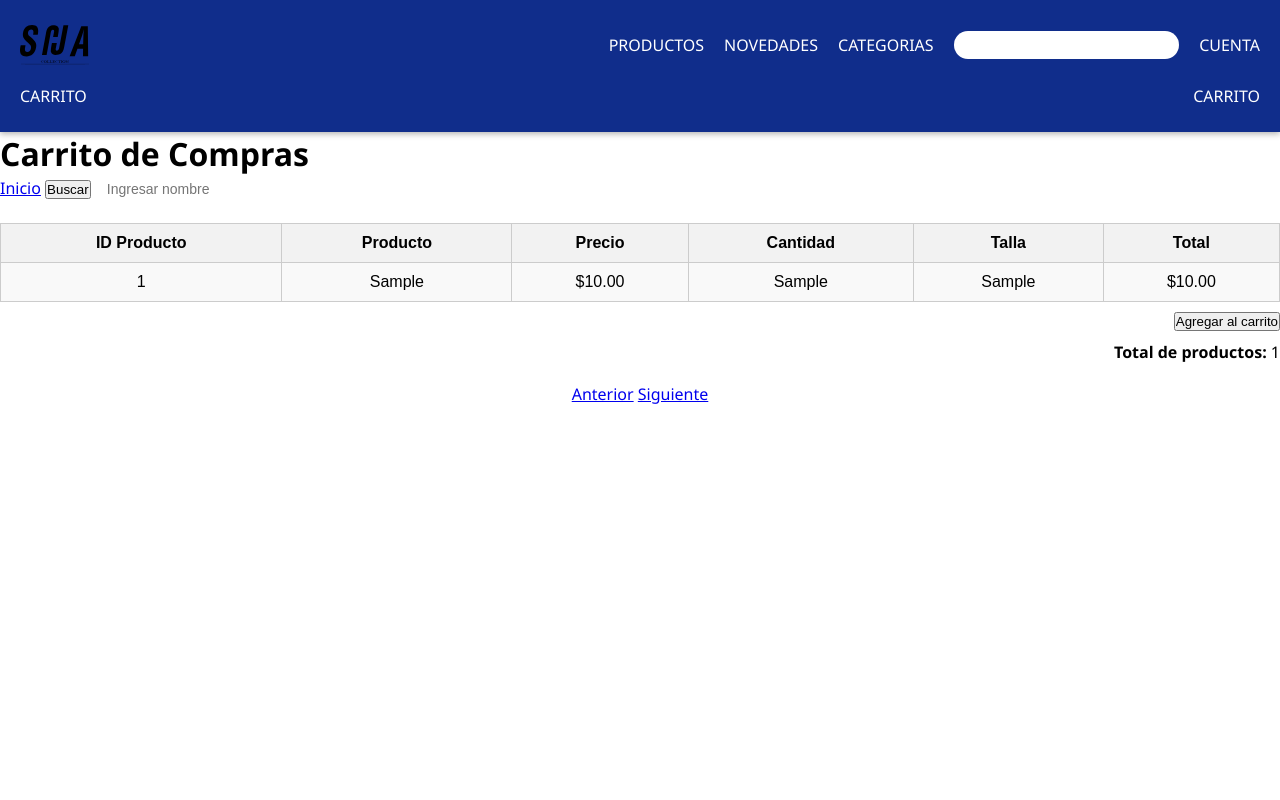
After one commit to JoseMarca17/proyecto_progra, a PHP site: page /carrito.php in a window 1280 px wide. The commit adds this page. Run offline with PHP 8.4, Linux system fonts and the light colour scheme; tables that the repository leaves empty or names only in its code hold one stand-in row (values such as "Sample post").

Commit message:
actualizaciones menores y carrito

```diff
--- /dev/null
+++ b/carrito.php
@@ -0,0 +1,133 @@
+<?php
+session_start();
+include('conexion.php');
+include 'header.html';
+?>
+
+<!DOCTYPE html>
+<html lang="es">
+<head>
+    <meta charset="UTF-8">
+    <title>Carrito de Compras</title>
+    <meta name="viewport" content="width=device-width, initial-scale=1">
+    <link rel="stylesheet" href="style.css">
+    <style>
+    table {
+        width: 100%;
+        border-collapse: collapse;
+        margin-top: 20px;
+        font-family: Arial, sans-serif;
+    }
+
+    th, td {
+        padding: 10px;
+        border: 1px solid #ccc;
+        text-align: center;
+    }
+
+    th {
+        background-color: #f2f2f2;
+        font-weight: bold;
+    }
+
+    tr:nth-child(even) {
+        background-color: #f9f9f9;
+    }
+
+    .boton-general {
+        margin-top: 15px;
+        padding: 10px 20px;
+        background-color: #28a745;
+        color: white;
+        border: none;
+        border-radius: 5px;
+        cursor: pointer;
+        font-size: 16px;
+    }
+
+    .boton-general:hover {
+        background-color: #218838;
+    }
+</style>
+
+</head>
+<body>
+<div class="ContenedorPrincipal">
+
+<?php
+$filasmax = 5;
+$pagina = isset($_GET['pag']) ? (int)$_GET['pag'] : 1;
+$inicio = ($pagina - 1) * $filasmax;
+
+if (isset($_POST['btnbuscar'])) {
+    $buscar = mysqli_real_escape_string($conn, $_POST['txtbuscar']);
+    $sqlprod = mysqli_query($conn, "SELECT * FROM compra_prueba WHERE producto LIKE '%$buscar%'");
+} else {
+    $sqlprod = mysqli_query($conn, "SELECT * FROM compra_prueba ORDER BY id DESC LIMIT $inicio, $filasmax");
+}
+
+$resultadoMaximo = mysqli_query($conn, "SELECT COUNT(*) as total FROM compra_prueba");
+$maxusutabla = mysqli_fetch_assoc($resultadoMaximo)['total'];
+?>
+
+<div class="ContenedorTabla">
+    <form method="POST">
+        <h1>Carrito de Compras</h1>
+        <div style="text-align:left">
+            <a href="carrito.php" class="BotonesUsuarios">Inicio</a>
+            <input class="BotonesUsuarios" type="submit" value="Buscar" name="btnbuscar">
+            <input class="CajaTexto" type="text" name="txtbuscar" placeholder="Ingresar nombre" autocomplete="off" style="width:20%">
+        </div>
+    </form>
+
+    <table>
+    <tr>
+        <th>ID Producto</th>
+        <th>Producto</th>
+        <th>Precio</th>
+        <th>Cantidad</th>
+        <th>Talla</th>
+        <th>Total</th>
+    </tr>
+
+    <?php while ($mostrar = mysqli_fetch_assoc($sqlprod)) { ?>
+        <tr>
+            <td><?= $mostrar['id'] ?></td>
+            <td><?= $mostrar['producto'] ?></td>
+            <td>$<?= number_format($mostrar['precio'], 2) ?></td>
+            <td><?= $mostrar['cantidad'] ?></td>
+            <td><?= $mostrar['talla'] ?></td>
+            <td>$<?= number_format($mostrar['total'], 2) ?></td>
+        </tr>
+    <?php } ?>
+</table>
+
+    <!-- Botón Agregar al carrito -->
+    <div style="text-align:right; margin-top: 10px;">
+        <form method="POST" action="registrar_compra.php">
+            <input type="submit" value="Agregar al carrito" class="BotonesUsuarios">
+        </form>
+    </div>
+
+    <div style="text-align:right; margin-top: 10px;">
+        <strong>Total de productos:</strong> <?= $maxusutabla ?>
+    </div>
+</div>
+
+<div style="text-align:center; margin-top: 20px;">
+    <?php if ($pagina > 1): ?>
+        <a class="BotonesUsuarios" href="carrito.php?pag=<?= $pagina - 1 ?>">Anterior</a>
+    <?php else: ?>
+        <a class="BotonesUsuarios" href="#" style="pointer-events: none;">Anterior</a>
+    <?php endif; ?>
+
+    <?php if (($pagina * $filasmax) < $maxusutabla): ?>
+        <a class="BotonesUsuarios" href="carrito.php?pag=<?= $pagina + 1 ?>">Siguiente</a>
+    <?php else: ?>
+        <a class="BotonesUsuarios" href="#" style="pointer-events: none;">Siguiente</a>
+    <?php endif; ?>
+</div>
+
+</div>
+</body>
+</html>
--- a/header.html
+++ b/header.html
@@ -11,6 +11,9 @@
             </div>
             <div class="navegar">CUENTA</div>
             <div class="navegar">CARRITO</div>
+            <div class="navegar" onclick="window.location.href='carrito.php'">CARRITO</div>
+
+
         </div>
     </div>
 </header>
--- a/registrar_compra.php
+++ b/registrar_compra.php
@@ -1,4 +1,5 @@
 <?php
+session_start();
 include("conexion.php");
 ?>
 <?php include 'header.html'; ?>
@@ -19,10 +20,10 @@ include("conexion.php");
 
             <div class="TextoCajas">• Producto</div>
             <input type="text" name="producto" class="CajaTexto" required>
-
+<!-- agregar conexion con la pag principal para heredar el nombre del producto -->
             <div class="TextoCajas">• Precio Unitario</div>
             <input type="number" step="0.01" name="precio" class="CajaTexto" required>
-
+<!-- agregar conexion con la pag principal para heredar el nombre del producto -->
             <div class="TextoCajas">• Cantidad</div>
             <input type="number" name="cantidad" class="CajaTexto" required>
 
```
